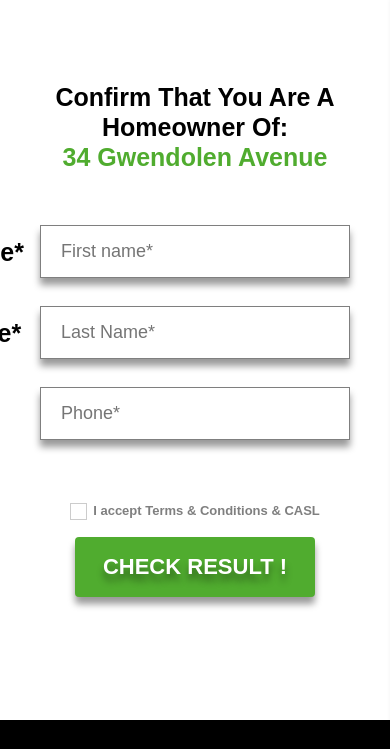
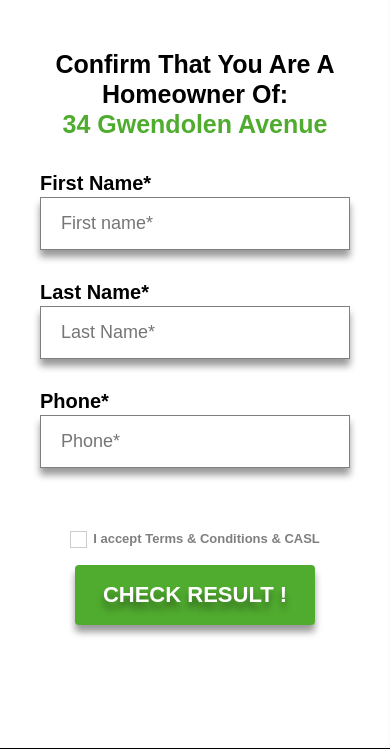
Before and after one commit to Andrey-Sivak/THM, a website: page form-page.html in a window 390 px wide. Shown: the part 95-844 px from the top of the page. Drawn offline with nearby package versions, Linux system fonts and the light colour scheme; files that its build step writes are made by us from their sources; a web font is replaced by a local one.

Commit message:
created responsive

```diff
--- a/app/sass/form-page.scss
+++ b/app/sass/form-page.scss
@@ -7,6 +7,11 @@
   .page-caption {
     margin-top: 83px;
     margin-bottom: 53px;
+
+    @include response-to(small) {
+      margin-top: 50px;
+      margin-bottom: 30px;
+    }
   }
 
   .form {
@@ -68,6 +73,11 @@
       top: 50%;
       transform: translateY(-50%);
       cursor: pointer;
+
+      @include response-to(small) {
+        position: static;
+        font-size: 20px;
+      }
     }
 
     .check-label {
```
